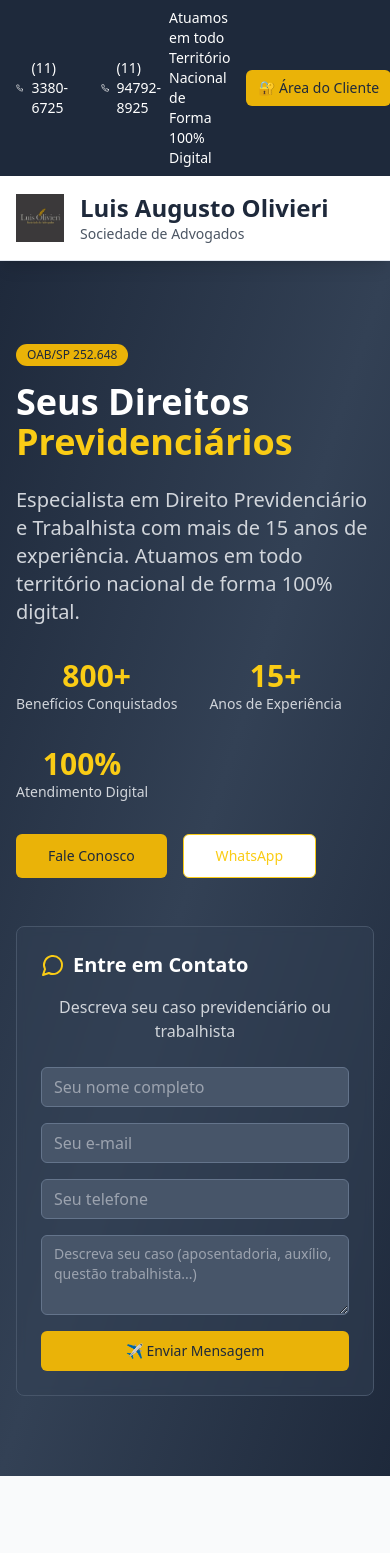
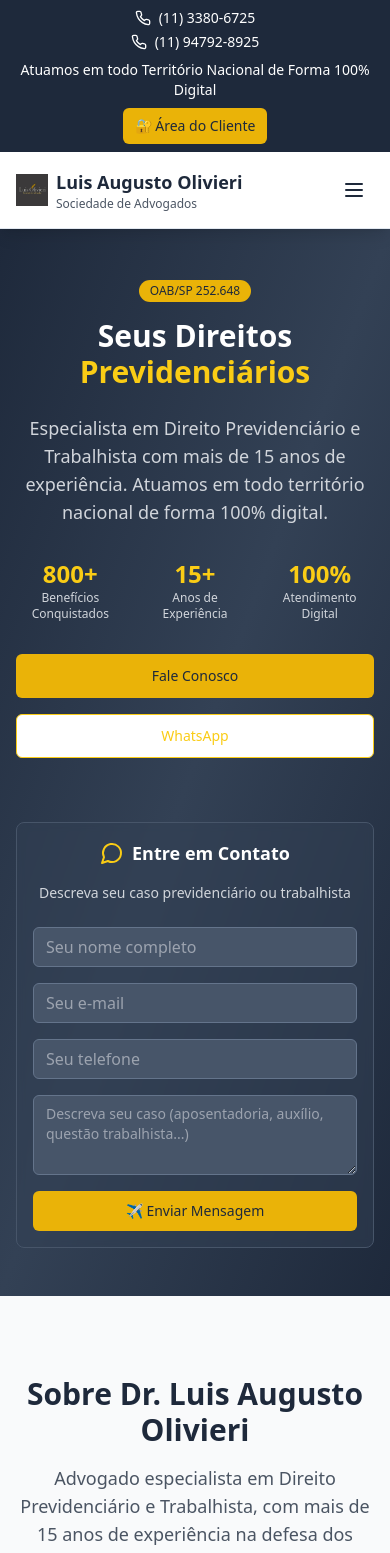
Before and after one commit to diegohsf/olivieri-direitos-online, a React (Vite) app: page / in a window 390 px wide. Shown: the top 1553 px of the page. Built offline with nearby package versions, Linux system fonts and the light colour scheme.

Commit message:
Fix: Mobile responsiveness and metadata
Adjust mobile responsiveness across all pages. Update metadata, favicon, and tab title for production readiness.

```diff
--- a/index.html
+++ b/index.html
@@ -1,20 +1,27 @@
 <!DOCTYPE html>
-<html lang="en">
+<html lang="pt-BR">
   <head>
     <meta charset="UTF-8" />
     <meta name="viewport" content="width=device-width, initial-scale=1.0" />
-    <title>olivieri-direitos-online</title>
-    <meta name="description" content="Lovable Generated Project" />
-    <meta name="author" content="Lovable" />
+    <title>Luis Augusto Olivieri - Advogado Previdenciário e Trabalhista</title>
+    <meta name="description" content="Luis Augusto Olivieri - OAB/SP 252.648. Especialista em Direito Previdenciário e Trabalhista com mais de 15 anos de experiência. Atendimento 100% digital em todo território nacional." />
+    <meta name="author" content="Luis Augusto Olivieri" />
+    <meta name="keywords" content="advogado previdenciário, direito trabalhista, aposentadoria, auxílio doença, pensão por morte, INSS, São Paulo" />
 
-    <meta property="og:title" content="olivieri-direitos-online" />
-    <meta property="og:description" content="Lovable Generated Project" />
+    <!-- Favicon -->
+    <link rel="icon" href="/lovable-uploads/cdd2862a-e90c-4d36-b585-2687f9cfcee1.png" type="image/png">
+    <link rel="apple-touch-icon" href="/lovable-uploads/cdd2862a-e90c-4d36-b585-2687f9cfcee1.png">
+
+    <meta property="og:title" content="Luis Augusto Olivieri - Advogado Previdenciário e Trabalhista" />
+    <meta property="og:description" content="Especialista em Direito Previdenciário e Trabalhista com mais de 15 anos de experiência. Atendimento 100% digital." />
     <meta property="og:type" content="website" />
-    <meta property="og:image" content="https://lovable.dev/opengraph-image-p98pqg.png" />
+    <meta property="og:image" content="/lovable-uploads/cdd2862a-e90c-4d36-b585-2687f9cfcee1.png" />
+    <meta property="og:url" content="https://luisolivieri.com.br" />
 
     <meta name="twitter:card" content="summary_large_image" />
-    <meta name="twitter:site" content="@lovable_dev" />
-    <meta name="twitter:image" content="https://lovable.dev/opengraph-image-p98pqg.png" />
+    <meta name="twitter:title" content="Luis Augusto Olivieri - Advogado Previdenciário" />
+    <meta name="twitter:description" content="Especialista em Direito Previdenciário e Trabalhista. Atendimento 100% digital." />
+    <meta name="twitter:image" content="/lovable-uploads/cdd2862a-e90c-4d36-b585-2687f9cfcee1.png" />
   </head>
 
   <body>
--- a/src/pages/Contato.tsx
+++ b/src/pages/Contato.tsx
@@ -149,7 +149,7 @@ const Contato = () => {
                 </CardHeader>
                 <CardContent>
                   <form onSubmit={handleSubmit} className="space-y-6">
-                    <div className="grid grid-cols-1 md:grid-cols-2 gap-4">
+                    <div className="grid sm:grid-cols-2 gap-4">
                       <div>
                         <label className="block text-sm font-medium text-slate-800 mb-2">Nome Completo</label>
                         <Input
@@ -288,7 +288,7 @@ const Contato = () => {
             <p className="text-lg text-gray-600">Estamos disponíveis nos seguintes horários para melhor atendê-lo</p>
           </div>
 
-          <div className="grid md:grid-cols-2 gap-8 max-w-4xl mx-auto">
+          <div className="grid lg:grid-cols-2 gap-6 lg:gap-8 max-w-4xl mx-auto">
             <Card className="border-amber-200">
               <CardHeader>
                 <CardTitle className="text-xl text-slate-800 flex items-center">
@@ -328,7 +328,7 @@ const Contato = () => {
       {/* Footer */}
       <footer className="bg-slate-800 text-white py-12">
         <div className="container mx-auto px-4">
-          <div className="grid md:grid-cols-4 gap-8">
+          <div className="grid sm:grid-cols-2 lg:grid-cols-4 gap-6 lg:gap-8">
             <div>
               <div className="flex items-center space-x-2 mb-4">
                 <img src="/lovable-uploads/cdd2862a-e90c-4d36-b585-2687f9cfcee1.png" alt="Luis Olivieri Logo" className="h-8 w-auto" />
--- a/src/pages/Depoimentos.tsx
+++ b/src/pages/Depoimentos.tsx
@@ -131,7 +131,7 @@ const Depoimentos = () => {
       {/* Stats Section */}
       <section className="py-16 bg-gray-50">
         <div className="container mx-auto px-4">
-          <div className="grid md:grid-cols-4 gap-6">
+          <div className="grid grid-cols-2 lg:grid-cols-4 gap-4 sm:gap-6">
             {stats.map((stat, index) => (
               <Card key={index} className="text-center p-6 border-amber-200 hover:shadow-lg transition-shadow">
                 <CardContent className="p-0">
@@ -200,7 +200,7 @@ const Depoimentos = () => {
             </p>
           </div>
 
-          <div className="grid md:grid-cols-3 gap-8">
+          <div className="grid sm:grid-cols-2 lg:grid-cols-3 gap-6 lg:gap-8">
             <div className="text-center">
               <div className="w-20 h-20 bg-amber-500 rounded-full flex items-center justify-center mx-auto mb-4">
                 <Award className="w-10 h-10 text-slate-800" />
@@ -255,7 +255,7 @@ const Depoimentos = () => {
       {/* Footer */}
       <footer className="bg-slate-800 text-white py-12">
         <div className="container mx-auto px-4">
-          <div className="grid md:grid-cols-4 gap-8">
+          <div className="grid sm:grid-cols-2 lg:grid-cols-4 gap-6 lg:gap-8">
             <div>
               <div className="flex items-center space-x-2 mb-4">
                 <img src="/lovable-uploads/cdd2862a-e90c-4d36-b585-2687f9cfcee1.png" alt="Luis Olivieri Logo" className="h-8 w-auto" />
--- a/src/pages/Especialidades.tsx
+++ b/src/pages/Especialidades.tsx
@@ -170,7 +170,7 @@ const Especialidades = () => {
             </p>
           </div>
 
-          <div className="grid md:grid-cols-4 gap-6">
+          <div className="grid grid-cols-2 lg:grid-cols-4 gap-4 sm:gap-6">
             <Card className="text-center border-amber-200">
               <CardHeader>
                 <div className="w-16 h-16 bg-amber-100 rounded-full flex items-center justify-center mx-auto mb-4">
@@ -251,7 +251,7 @@ const Especialidades = () => {
       {/* Stats Section */}
       <section className="py-16">
         <div className="container mx-auto px-4">
-          <div className="grid md:grid-cols-4 gap-8 text-center">
+          <div className="grid grid-cols-2 lg:grid-cols-4 gap-6 lg:gap-8 text-center">
             <div>
               <div className="text-4xl font-bold text-amber-600 mb-2">800+</div>
               <div className="text-gray-600">Benefícios Conquistados</div>
@@ -275,7 +275,7 @@ const Especialidades = () => {
       {/* Footer */}
       <footer className="bg-slate-800 text-white py-12">
         <div className="container mx-auto px-4">
-          <div className="grid md:grid-cols-4 gap-8">
+          <div className="grid sm:grid-cols-2 lg:grid-cols-4 gap-6 lg:gap-8">
             <div>
               <div className="flex items-center space-x-2 mb-4">
                 <img src="/lovable-uploads/cdd2862a-e90c-4d36-b585-2687f9cfcee1.png" alt="Luis Olivieri Logo" className="h-8 w-auto" />
--- a/src/pages/Index.tsx
+++ b/src/pages/Index.tsx
@@ -117,8 +117,9 @@ const Index = () => {
     <div className="min-h-screen bg-white">
       {/* Top Bar */}
       <div className="bg-slate-800 text-white py-2">
-        <div className="container mx-auto px-4 flex items-center justify-between text-sm">
-          <div className="flex items-center space-x-6">
+        <div className="container mx-auto px-4">
+          <div className="flex flex-col sm:flex-row items-center justify-between text-sm gap-2">
+            <div className="flex flex-col sm:flex-row items-center space-y-1 sm:space-y-0 sm:space-x-6">
               <div className="flex items-center space-x-2">
                 <Phone className="w-4 h-4" />
                 <span>(11) 3380-6725</span>
@@ -128,14 +129,15 @@ const Index = () => {
                 <span>(11) 94792-8925</span>
               </div>
             </div>
-          <div className="flex items-center space-x-4">
-            <span>Atuamos em todo Território Nacional de Forma 100% Digital</span>
+            <div className="flex flex-col sm:flex-row items-center space-y-2 sm:space-y-0 sm:space-x-4">
+              <span className="text-center sm:text-left">Atuamos em todo Território Nacional de Forma 100% Digital</span>
               <Button
                 size="sm"
                 className="bg-yellow-500 text-slate-800 hover:bg-yellow-600 font-medium"
               >
-              <a href="/cliente-login">🔐 Área do Cliente</a>
+                <a href="/login">🔐 Área do Cliente</a>
               </Button>
+            </div>
           </div>
         </div>
       </div>
@@ -144,18 +146,27 @@ const Index = () => {
       <header className="bg-white text-slate-800 shadow-lg sticky top-0 z-50 border-b">
         <div className="container mx-auto px-4 py-4">
           <div className="flex items-center justify-between">
-            <div className="flex items-center space-x-4">
+            <div className="flex items-center space-x-2 sm:space-x-4">
               <img
                 src="/lovable-uploads/cdd2862a-e90c-4d36-b585-2687f9cfcee1.png"
-                alt="Logo"
-                className="h-12 w-auto"
+                alt="Luis Augusto Olivieri Logo"
+                className="h-8 sm:h-12 w-auto"
               />
               <div>
-                <h1 className="text-2xl font-bold text-slate-800">Luis Augusto Olivieri</h1>
-                <p className="text-sm text-gray-600">Sociedade de Advogados</p>
+                <h1 className="text-lg sm:text-2xl font-bold text-slate-800">Luis Augusto Olivieri</h1>
+                <p className="text-xs sm:text-sm text-gray-600">Sociedade de Advogados</p>
               </div>
             </div>
-            <nav className="hidden md:flex items-center space-x-8">
+
+            {/* Mobile menu button */}
+            <button className="md:hidden p-2">
+              <svg className="w-6 h-6" fill="none" stroke="currentColor" viewBox="0 0 24 24">
+                <path strokeLinecap="round" strokeLinejoin="round" strokeWidth={2} d="M4 6h16M4 12h16M4 18h16" />
+              </svg>
+            </button>
+
+            {/* Desktop Navigation */}
+            <nav className="hidden md:flex items-center space-x-6 lg:space-x-8">
               <a href="/" className="hover:text-yellow-500 transition-colors font-medium border-b-2 border-slate-800">Início</a>
               <a href="/sobre" className="hover:text-yellow-500 transition-colors">Sobre</a>
               <a href="/especialidades" className="hover:text-yellow-500 transition-colors">Especialidades</a>
@@ -165,7 +176,7 @@ const Index = () => {
                 size="sm"
                 className="bg-slate-800 text-white hover:bg-slate-700 font-medium"
               >
-                <a href="/cliente-login">👤 Área do Cliente</a>
+                <a href="/login">👤 Área do Cliente</a>
               </Button>
             </nav>
           </div>
@@ -173,33 +184,33 @@ const Index = () => {
       </header>
 
       {/* Hero Section */}
-      <section id="inicio" className="bg-gradient-to-br from-slate-800 via-slate-700 to-slate-800 text-white py-20">
+      <section id="inicio" className="bg-gradient-to-br from-slate-800 via-slate-700 to-slate-800 text-white py-12 sm:py-16 lg:py-20">
         <div className="container mx-auto px-4">
-          <div className="grid md:grid-cols-2 gap-12 items-center">
-            <div>
+          <div className="grid lg:grid-cols-2 gap-8 lg:gap-12 items-center">
+            <div className="text-center lg:text-left">
               <Badge className="bg-yellow-500 text-slate-800 mb-4 font-medium">OAB/SP 252.648</Badge>
-              <h1 className="text-4xl md:text-5xl font-bold mb-6">
+              <h1 className="text-3xl sm:text-4xl lg:text-5xl font-bold mb-6">
                 Seus Direitos<br />
                 <span className="text-yellow-400">Previdenciários</span>
               </h1>
-              <p className="text-xl mb-8 text-gray-300">
+              <p className="text-lg sm:text-xl mb-8 text-gray-300">
                 Especialista em Direito Previdenciário e Trabalhista com mais de 15 anos de experiência. Atuamos em todo território nacional de forma 100% digital.
               </p>
-              <div className="flex flex-wrap gap-8 mb-8">
+              <div className="grid grid-cols-3 gap-4 sm:gap-8 mb-8">
                 <div className="text-center">
-                  <div className="text-3xl font-bold text-yellow-400">800+</div>
-                  <div className="text-sm text-gray-300">Benefícios Conquistados</div>
+                  <div className="text-2xl sm:text-3xl font-bold text-yellow-400">800+</div>
+                  <div className="text-xs sm:text-sm text-gray-300">Benefícios Conquistados</div>
                 </div>
                 <div className="text-center">
-                  <div className="text-3xl font-bold text-yellow-400">15+</div>
-                  <div className="text-sm text-gray-300">Anos de Experiência</div>
+                  <div className="text-2xl sm:text-3xl font-bold text-yellow-400">15+</div>
+                  <div className="text-xs sm:text-sm text-gray-300">Anos de Experiência</div>
                 </div>
                 <div className="text-center">
-                  <div className="text-3xl font-bold text-yellow-400">100%</div>
-                  <div className="text-sm text-gray-300">Atendimento Digital</div>
+                  <div className="text-2xl sm:text-3xl font-bold text-yellow-400">100%</div>
+                  <div className="text-xs sm:text-sm text-gray-300">Atendimento Digital</div>
                 </div>
               </div>
-              <div className="flex gap-4">
+              <div className="flex flex-col sm:flex-row gap-4 justify-center lg:justify-start">
                 <Button size="lg" className="bg-yellow-500 hover:bg-yellow-600 text-slate-800 font-medium">
                   <a href="#contato">Fale Conosco</a>
                 </Button>
@@ -208,12 +219,12 @@ const Index = () => {
                 </Button>
               </div>
             </div>
-            <div className="bg-slate-700/50 backdrop-blur-sm rounded-lg p-6 border border-slate-600">
-              <div className="flex items-center mb-4">
+            <div className="bg-slate-700/50 backdrop-blur-sm rounded-lg p-4 sm:p-6 border border-slate-600 mt-8 lg:mt-0">
+              <div className="flex items-center justify-center mb-4">
                 <MessageCircle className="w-6 h-6 text-yellow-400 mr-2" />
-                <h3 className="text-xl font-semibold text-center">Entre em Contato</h3>
+                <h3 className="text-lg sm:text-xl font-semibold text-center">Entre em Contato</h3>
               </div>
-              <p className="text-gray-300 text-center mb-6">Descreva seu caso previdenciário ou trabalhista</p>
+              <p className="text-gray-300 text-center mb-6 text-sm sm:text-base">Descreva seu caso previdenciário ou trabalhista</p>
               <form onSubmit={handleSubmit} className="space-y-4">
                 <Input
                   name="name"
@@ -271,13 +282,13 @@ const Index = () => {
             </p>
           </div>
 
-          <div className="grid md:grid-cols-2 gap-12 items-center">
-            <div className="bg-slate-800 text-white p-8 rounded-lg">
+          <div className="grid lg:grid-cols-2 gap-8 lg:gap-12 items-center">
+            <div className="bg-slate-800 text-white p-6 sm:p-8 rounded-lg">
               <div className="text-center mb-6">
-                <div className="w-24 h-24 bg-gray-300 rounded-full flex items-center justify-center mx-auto mb-4 overflow-hidden">
+                <div className="w-20 h-20 sm:w-24 sm:h-24 bg-gray-300 rounded-full flex items-center justify-center mx-auto mb-4 overflow-hidden">
                   <img src="/lovable-uploads/f7c000e0-5104-4e8a-bdf4-0c193e78c323.png" alt="Dr. Luis Augusto Olivieri" className="w-full h-full object-cover" />
                 </div>
-                <h3 className="text-xl font-semibold">Dr. Luis Augusto Olivieri</h3>
+                <h3 className="text-lg sm:text-xl font-semibold">Dr. Luis Augusto Olivieri</h3>
                 <p className="text-yellow-400">OAB/SP 252.648</p>
               </div>
               <div className="space-y-4">
@@ -303,17 +314,17 @@ const Index = () => {
                 Dr. Luis Augusto Olivieri dedica sua carreira à defesa incansável dos direitos
                 de trabalhadores e segurados do INSS.
               </p>
-              <div className="grid grid-cols-2 gap-4">
+              <div className="grid grid-cols-2 gap-3 sm:gap-4">
                 <Card className="border-yellow-200">
-                  <CardContent className="p-4 text-center">
-                    <div className="text-2xl font-bold text-yellow-600">95%</div>
-                    <div className="text-sm text-gray-600">Taxa de Sucesso</div>
+                  <CardContent className="p-3 sm:p-4 text-center">
+                    <div className="text-xl sm:text-2xl font-bold text-yellow-600">95%</div>
+                    <div className="text-xs sm:text-sm text-gray-600">Taxa de Sucesso</div>
                   </CardContent>
                 </Card>
                 <Card className="border-yellow-200">
-                  <CardContent className="p-4 text-center">
-                    <div className="text-2xl font-bold text-yellow-600">24h</div>
-                    <div className="text-sm text-gray-600">Resposta Máxima</div>
+                  <CardContent className="p-3 sm:p-4 text-center">
+                    <div className="text-xl sm:text-2xl font-bold text-yellow-600">24h</div>
+                    <div className="text-xs sm:text-sm text-gray-600">Resposta Máxima</div>
                   </CardContent>
                 </Card>
               </div>
@@ -332,7 +343,7 @@ const Index = () => {
             </p>
           </div>
 
-          <div className="grid md:grid-cols-2 lg:grid-cols-3 gap-6">
+          <div className="grid sm:grid-cols-2 lg:grid-cols-3 gap-4 sm:gap-6">
             {specialties.map((specialty, index) => (
               <Card key={index} className="hover:shadow-lg transition-shadow border-yellow-200 hover:border-yellow-400">
                 <CardHeader>
@@ -375,7 +386,7 @@ const Index = () => {
             </p>
           </div>
 
-          <div className="grid md:grid-cols-3 gap-6 mb-12">
+          <div className="grid sm:grid-cols-2 lg:grid-cols-3 gap-4 sm:gap-6 mb-12">
             {testimonials.map((testimonial, index) => (
               <Card key={index} className="hover:shadow-lg transition-shadow border-yellow-200">
                 <CardHeader>
@@ -396,7 +407,7 @@ const Index = () => {
             ))}
           </div>
 
-          <div className="text-center grid grid-cols-3 gap-8 max-w-2xl mx-auto">
+          <div className="text-center grid grid-cols-3 gap-4 sm:gap-8 max-w-2xl mx-auto">
             <div>
               <div className="text-3xl font-bold text-yellow-600">95%</div>
               <div className="text-gray-600">Taxa de Sucesso</div>
@@ -423,7 +434,7 @@ const Index = () => {
             </p>
           </div>
 
-          <div className="grid md:grid-cols-2 gap-12">
+          <div className="grid lg:grid-cols-2 gap-8 lg:gap-12">
             <div className="space-y-6">
               <h3 className="text-2xl font-semibold mb-6 text-slate-800">Informações de Contato</h3>
 
@@ -526,7 +537,7 @@ const Index = () => {
       {/* Footer */}
       <footer className="bg-slate-800 text-white py-12">
         <div className="container mx-auto px-4">
-          <div className="grid md:grid-cols-4 gap-8">
+          <div className="grid sm:grid-cols-2 lg:grid-cols-4 gap-6 lg:gap-8">
             <div>
               <div className="flex items-center space-x-2 mb-4">
                 <img src="/lovable-uploads/cdd2862a-e90c-4d36-b585-2687f9cfcee1.png" alt="Luis Olivieri Logo" className="h-8 w-auto" />
```
Also changed, not shown: src/pages/Sobre.tsx (+26 -16 lines). Lines whose indentation alone changed are shown as unchanged.
